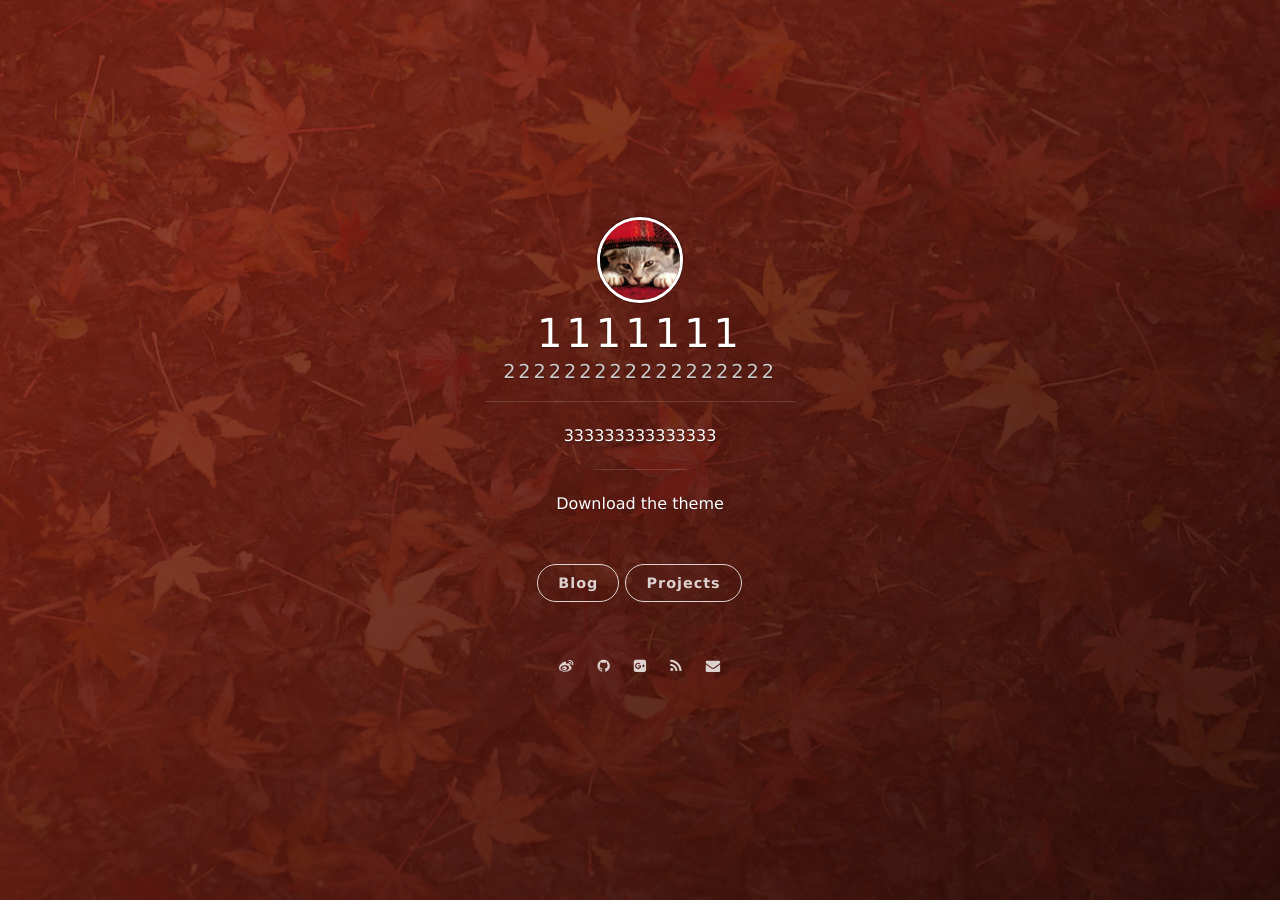
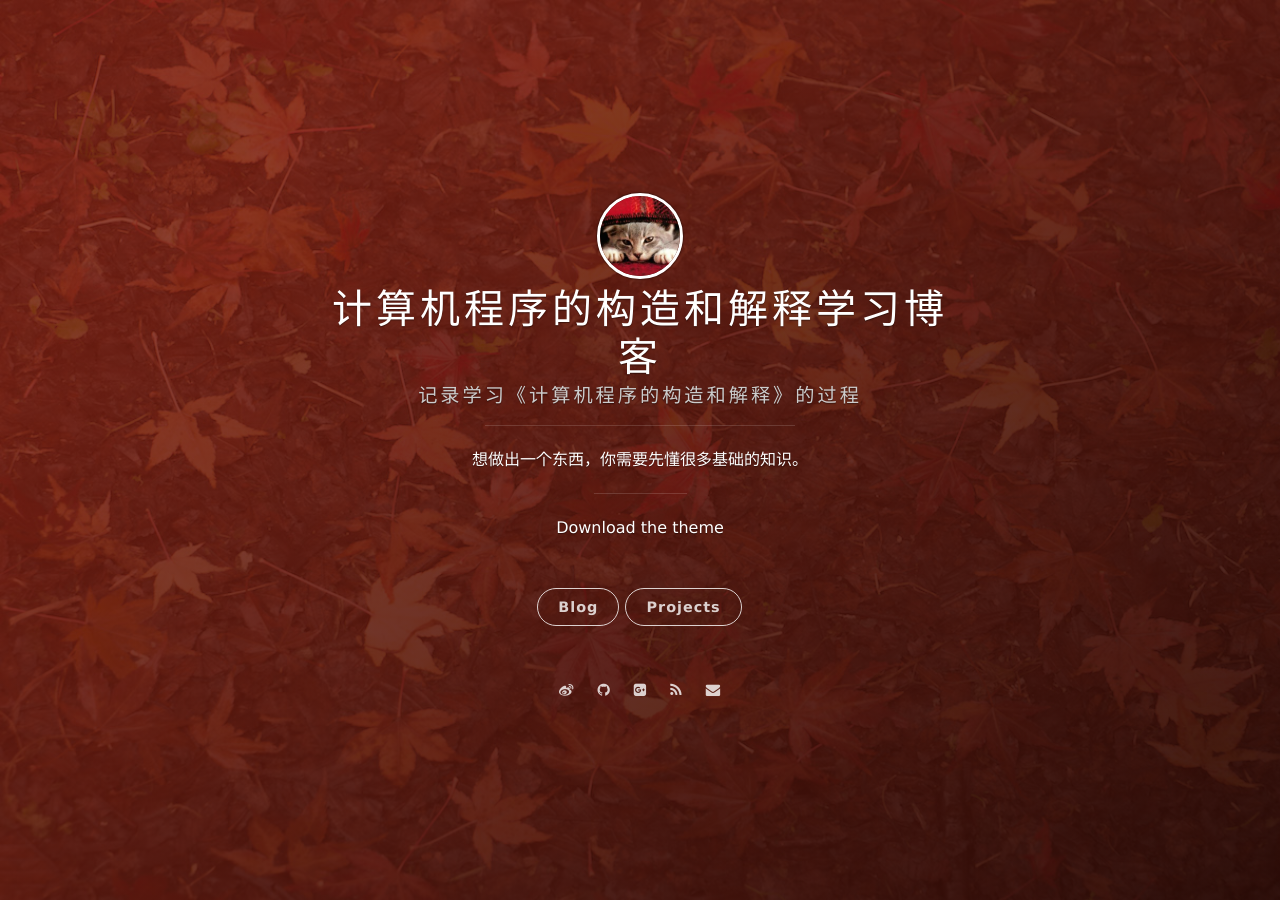
Before and after one commit to onevcat/vno-jekyll, a Jekyll site: the page built from index.html, in a window 1280 px wide. Built offline with Jekyll 4.4.1, drawn with Linux system fonts in a browser that asks for light colours; nearby versions of some CDN libraries; Markdown is read by kramdown in place of the engine named in the settings; the list of posts is cut into pages by our own code.

Commit message:
Update _config.yml

```diff
--- a/_config.yml
+++ b/_config.yml
@@ -1,11 +1,11 @@
 # Basic
-title: 1111111
-subtitle: 222222222222222222
-welcome_message: <a href="https://github.com/onevcat/vno-jekyll" target="_blank">Download the theme</a>
-description: 333333333333333
-creator: <a href="http://onev.cat">@onevcat</a>
+title: 计算机程序的构造和解释学习博客
+subtitle: 记录学习《计算机程序的构造和解释》的过程
+welcome_message: <a href="https://github.com/SylvanasaWindrunner" target="_blank">Download the theme</a>
+description: 想做出一个东西，你需要先懂很多基础的知识。
+creator: <a href="weitianjiao.com">@onevcat</a>
 
-url: "http://vno.onevcat.com"
+url: "http://weitianjiao.com"
 
 permalink: /:year/:month/:title/
 
```
